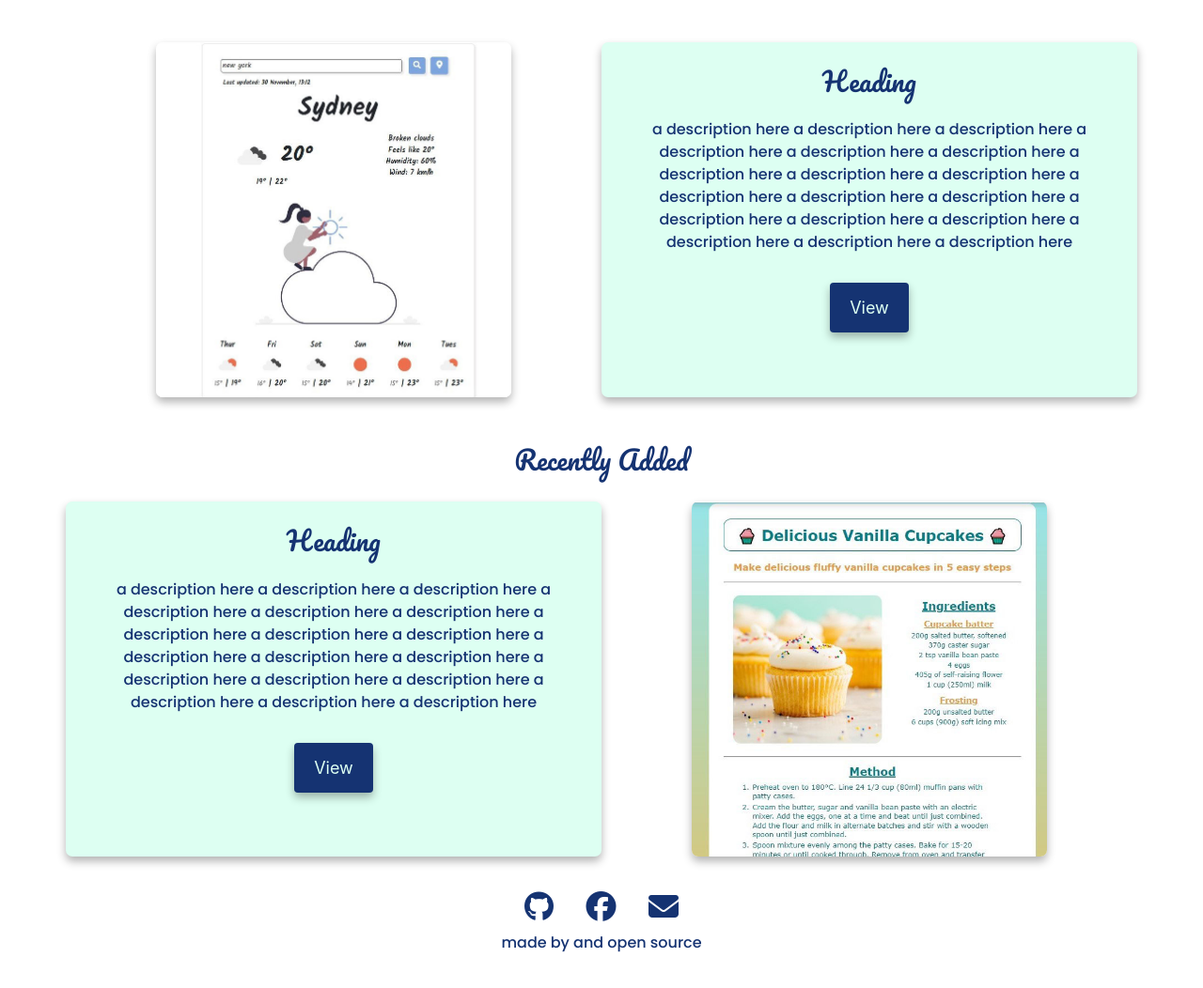
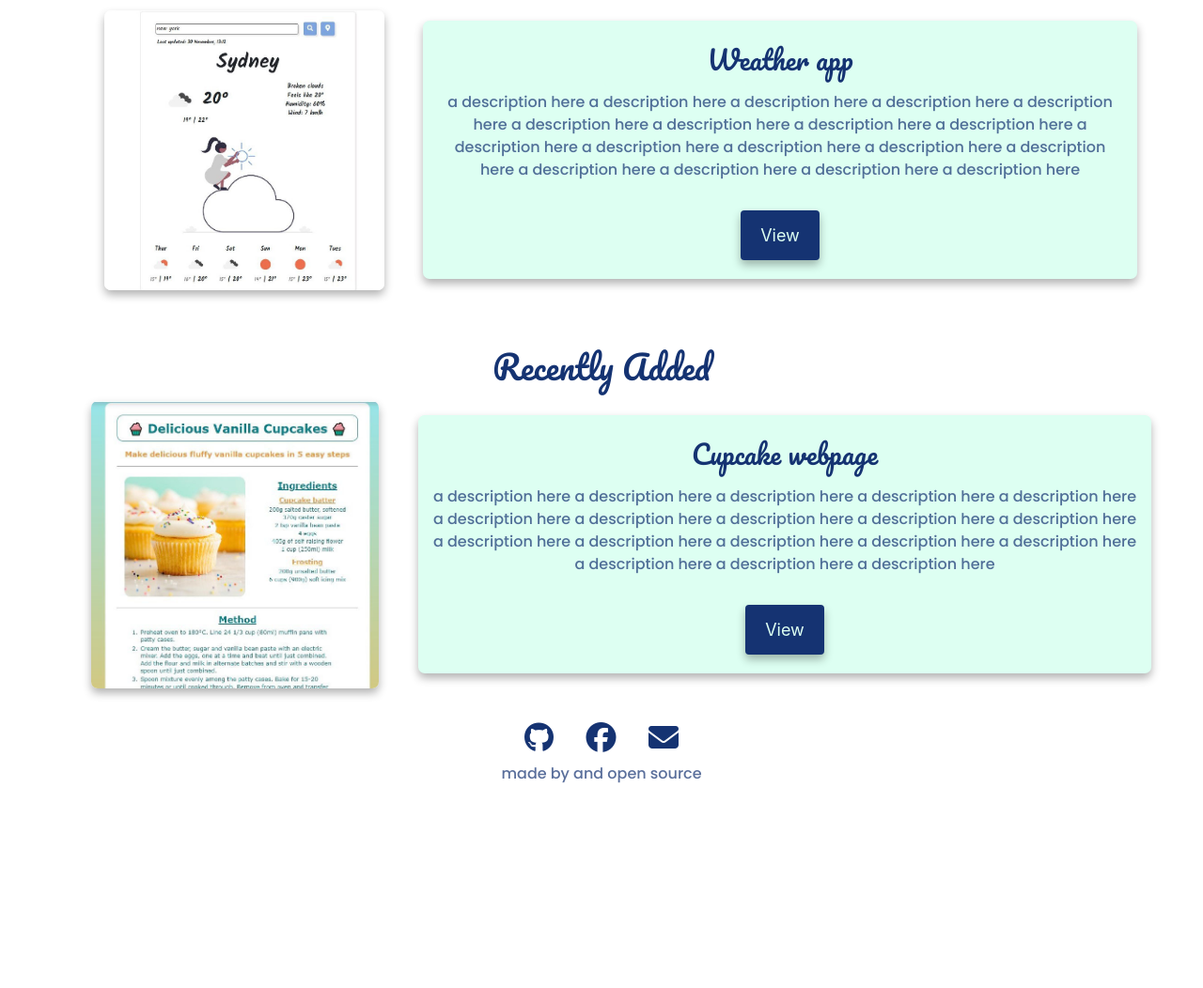
Before and after one commit to ClaraLlama/Responsive---final-project, a plain HTML site: page index.html in a window 1280 px wide. Shown: the part 306-1358 px from the top of the page at 94% size. After the commit the page ends 1243 px from the top, so only its background shows below. Drawn offline with nearby package versions, Linux system fonts and the light colour scheme.

Commit message:
adjusted images

```diff
--- a/CSS/styles.css
+++ b/CSS/styles.css
@@ -1,8 +1,13 @@
 /*font-family: 'Pacifico', cursive;
 font-family: 'Poppins', sans-serif;*/
 
-@media (min-width: 600px) {
-
+@media (max-width: 600px) {
+  .grid-text-box {
+    margin-top: 100px;
+  }
+  .picture-box {
+    padding-bottom: 20px;
+  }
 }
 
 :root {
@@ -32,11 +37,11 @@ p {
 
 h3 {
   padding-top: 25px;
-  padding-bottom: 15px;
 }
 
 p {
   padding-bottom: 15px;
+  opacity: 70%;
 }
 
 .header {
@@ -46,13 +51,13 @@ p {
 }
 
 .grid-headings {
-  padding-top: 25px;
-  padding-bottom: 10px;
+  font-size: 35px;
 }
 
 .recently-added {
-  padding-top: 50px;
-  padding-bottom: 20px;
+  padding-top: 60px;
+
+  font-size: 35px;
 }
 
 .grid-text-box {
@@ -60,6 +65,7 @@ p {
   text-align: center;
   border-radius: 7px;
   box-shadow: 0 5px 10px rgba(0, 0, 0, 0.3);
+  margin: auto;
 }
 
 .basic-button {
@@ -70,6 +76,7 @@ p {
   line-height: 27px;
   padding: 12px 20px;
   box-shadow: 0 5px 10px rgba(0, 0, 0, 0.3);
+  margin-bottom: 20px;
 }
 
 .basic-button:hover {
@@ -85,9 +92,8 @@ p {
 
 .picture {
   display: block;
-  margin-left: auto;
-  margin-right: auto;
-  width: 70%;
+  margin: auto;
+  width: 85%;
   border-radius: 7px;
   box-shadow: 0 5px 10px rgba(0, 0, 0, 0.3);
 }
--- a/index.html
+++ b/index.html
@@ -70,19 +70,19 @@
     <div class="container">
       <div class="row">
         <div class="col-md-12">
-          <h3 class="mb-5 grid-headings">Featured</h3>
+          <h3 class="grid-headings mb-3">Featured</h3>
         </div>
       </div>
-      <div class="row">
-        <div class="col-md-6">
+      <div class="row ">
+        <div class="col-md-4 picture-box">
           <img
             src="/Images/weather app.jpg"
             alt="Screenshot of weather app"
             class="picture"
           />
         </div>
-        <div class="col-md-6 grid-text-box">
-          <h3>Heading</h3>
+        <div class="col-md-8 grid-text-box">
+          <h3 class="mb-3">Weather app</h3>
           <p>
             a description here a description here a description here a
             description here a description here a description here a description
@@ -99,22 +99,29 @@
           >
         </div>
       </div>
+
       <div class="row">
         <div class="col-md-12">
-          <h3 class="recently-added">Recently Added</h3>
+          <h3 class="mb-3 recently-added">Recently Added</h3>
         </div>
+     <div class="row">
+      <div class="col-md-4 picture-box">
+        <img
+          src="/Images/Cupcake webpage.jpg"
+          alt="Screenshot of cupcake webpage"
+          class="picture"/>
       </div>
 
-      <div class="row">
-        <div class="col-md-6 grid-text-box">
-          <h3>Heading</h3>
+
+      <div class="col-md-8 grid-text-box">
+        <h3 class="mb-3">Cupcake webpage</h3>
         <p>
-            a description here a description here a description here a
+          a description here a description here a description here a description
+          here a description here a description here a description here a
           description here a description here a description here a description
           here a description here a description here a description here a
           description here a description here a description here a description
-            here a description here a description here a description here a
-            description here
+          here
         </p>
         <a
           href="https://www.shecodes.io/workshops/shecodes-basics-57b3ec84-8a72-4cf7-ad84-a02f519069f0/projects/509943"
@@ -123,21 +130,9 @@
           >View</a
         >
       </div>
-
-        <div class="col-md-6">
-          <img
-            src="/Images/Cupcake webpage.jpg"
-            alt="Screenshot of cupcake webpage"
-            class="picture"
-          />
 </div>
 </div>
 
-      <div class="row">
-        <div class="col-md-6"></div>
-        <div class="col-md-6"></div>
-      </div>
-    </div>
 
     <div class="footer">
       <a href="https://github.com/ClaraLlama" target="_blank" class="icons">
@@ -164,7 +159,7 @@
         <p>made by and open source</p>
       </div>
     </div>
-
+<div class="footer">
     <script
       src="https://code.jquery.com/jquery-3.2.1.slim.min.js"
       integrity="sha384-KJ3o2DKtIkvYIK3UENzmM7KCkRr/rE9/Qpg6aAZGJwFDMVNA/GpGFF93hXpG5KkN"
@@ -179,6 +174,6 @@
       src="https://cdn.jsdelivr.net/npm/bootstrap@4.0.0/dist/js/bootstrap.min.js"
       integrity="sha384-JZR6Spejh4U02d8jOt6vLEHfe/JQGiRRSQQxSfFWpi1MquVdAyjUar5+76PVCmYl"
       crossorigin="anonymous"
-    ></script>
+    ></script></div>
   </body>
 </html>
```
Lines whose indentation alone changed are shown as unchanged.
